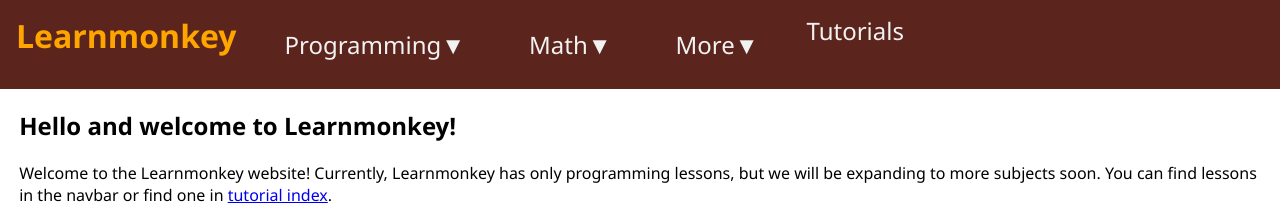
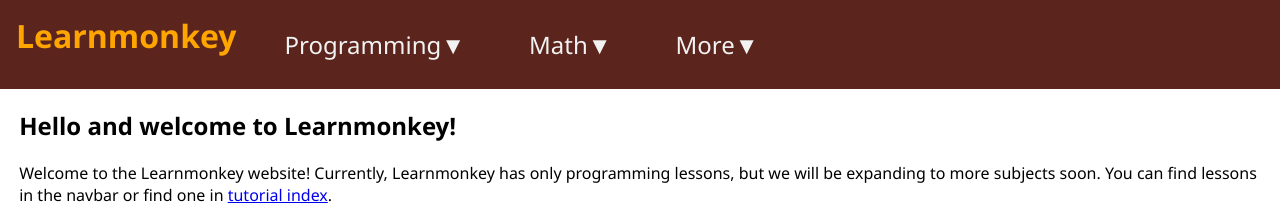
Before and after one commit to learnmonkey/learnmonkey.github.io, a Jekyll site: the page built from index.html, in a window 1280 px wide. Shown: the top 211 px of the page. Built offline with Jekyll 4.4.1, drawn with Linux system fonts in a browser that asks for light colours; nearby versions of some CDN libraries.

Commit message:
update css

```diff
--- a/_includes/nav.html
+++ b/_includes/nav.html
@@ -97,6 +97,6 @@
 			<a href="#">Link 3</a>
 		</div>
 	</div>
-	<a href="/tutorial-index/" style="font-size: 1.5em;">Tutorials</a>
+	<!-- <a href="/tutorial-index/" style="font-size: 1.5em;">Tutorials</a> -->
 	<a class="small-nav-open icon" onclick="openSmallNav()">&#9776;</a>
 </div>
```
